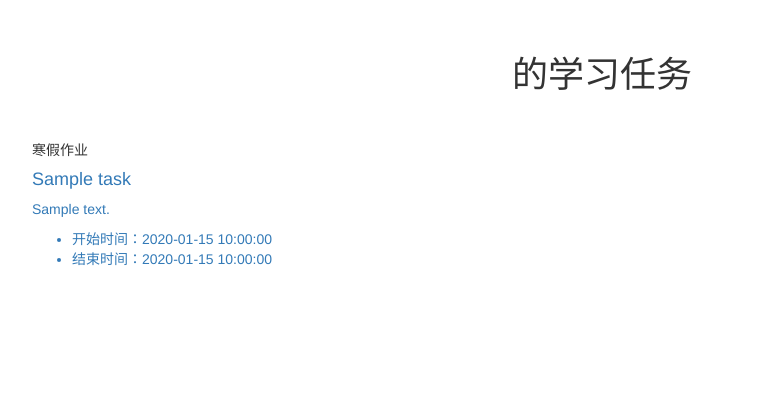
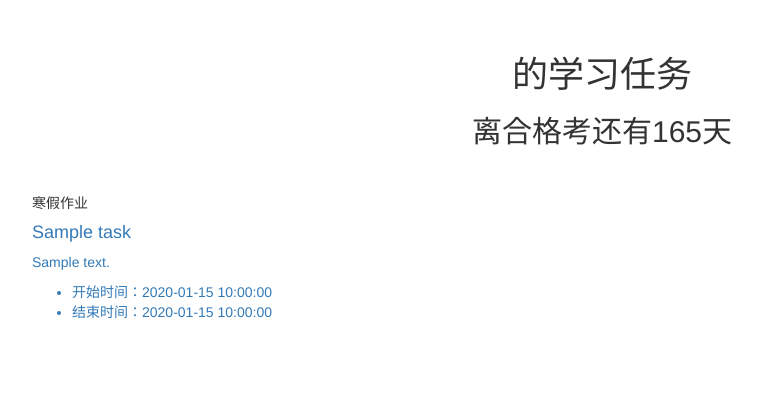
Before and after one commit to Yan5zpky/yangsi_online_test, a Yii app: template views/exercise/index.php in a window 1280 px wide. Shown: the top 420 px of the page, without its empty margins (38-800 px from the left). Run offline with PHP 8.4 and a stand-in for Yii, Linux system fonts and the light colour scheme; the template is opened without the code that fills it: most values are stand-ins (such as "Sample title", 1, 10 or a date in 2020); data that the repository does not hold is empty; some libraries are stand-ins or nearby versions.

Commit message:
修改样式

```diff
--- a/views/exercise/index.php
+++ b/views/exercise/index.php
@@ -6,11 +6,13 @@
 ?>
 <header class="demos-header" style="padding: 35px 0;text-align:center;">
     <h1 class="demos-title"><?= Yii::$app->user->identity->username . "的学习任务"?></h1>
+    <h2 class="weui-msg__title">离合格考还有<?= round((strtotime("2020-06-30")-strtotime(date("Y-m-d")))/86400)?>天</h2>
 </header>
+
 <div class="weui-panel">
 <?php if (is_array($task)) { ?>
+    <div class="weui-panel__hd">寒假作业</div>
     <?php foreach ($task as $value) {?>
-    <div class="weui-panel__hd">寒假作业</div>
     <div class="weui-panel__bd">
         <a href="<?= "/problem/show?p_id=" . $value['first_pid'] ?>"
            class="weui-media-box weui-media-box_appmsg">
```
